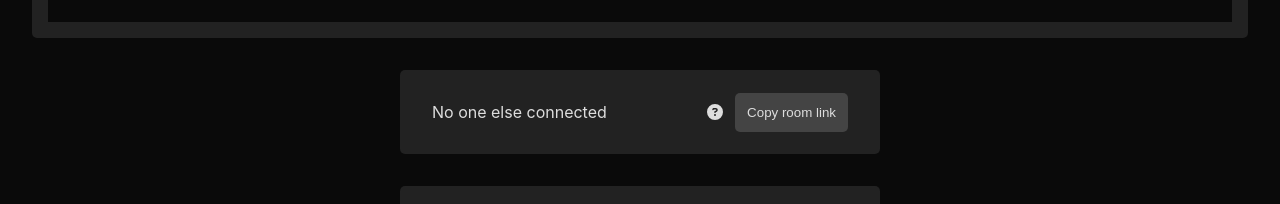
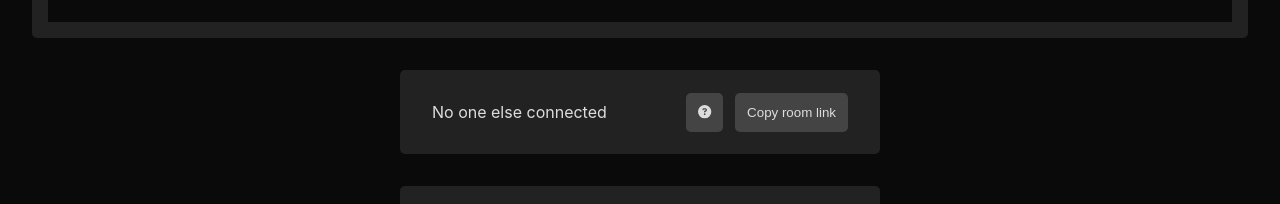
Before and after one commit to iyzana/vsync, a React (Create React App) app in the folder frontend/: page / in a window 1280 px wide. Shown: the part 678-882 px from the top of the page. Built offline with nearby package versions, Linux system fonts and the light colour scheme; no server answers.

Commit message:
fix: make about icon properly selectable

```diff
--- a/frontend/src/component/Infobox.css
+++ b/frontend/src/component/Infobox.css
@@ -5,6 +5,7 @@
 
   display: flex;
   flex-flow: row wrap;
+  column-gap: var(--s0);
   row-gap: var(--s1);
   align-items: center;
   justify-content: space-between;
@@ -47,7 +48,6 @@
 
 .connections {
   flex: 1 0 auto;
-  margin-right: var(--s0);
 }
 
 .copylink {
@@ -56,7 +56,5 @@
 }
 
 .about {
-  padding: var(--s0);
   margin: calc(-1 * var(--s0)) 0;
-  cursor: pointer;
 }
--- a/frontend/src/component/Infobox.tsx
+++ b/frontend/src/component/Infobox.tsx
@@ -60,11 +60,9 @@ function Infobox({ notifications, addNotification }: InfoboxProps) {
           <span className="connections">
             {numUsers === 1 ? 'No one else connected' : `${numUsers} connected`}
           </span>
-          <FontAwesomeIcon
-            className="about"
-            icon={faQuestionCircle}
-            onClick={() => setAbout(true)}
-          />
+          <button className="about" onClick={() => setAbout(true)}>
+            <FontAwesomeIcon icon={faQuestionCircle} />
+          </button>
           <button className="copylink" onClick={copyLink}>
             Copy room link
           </button>
```
